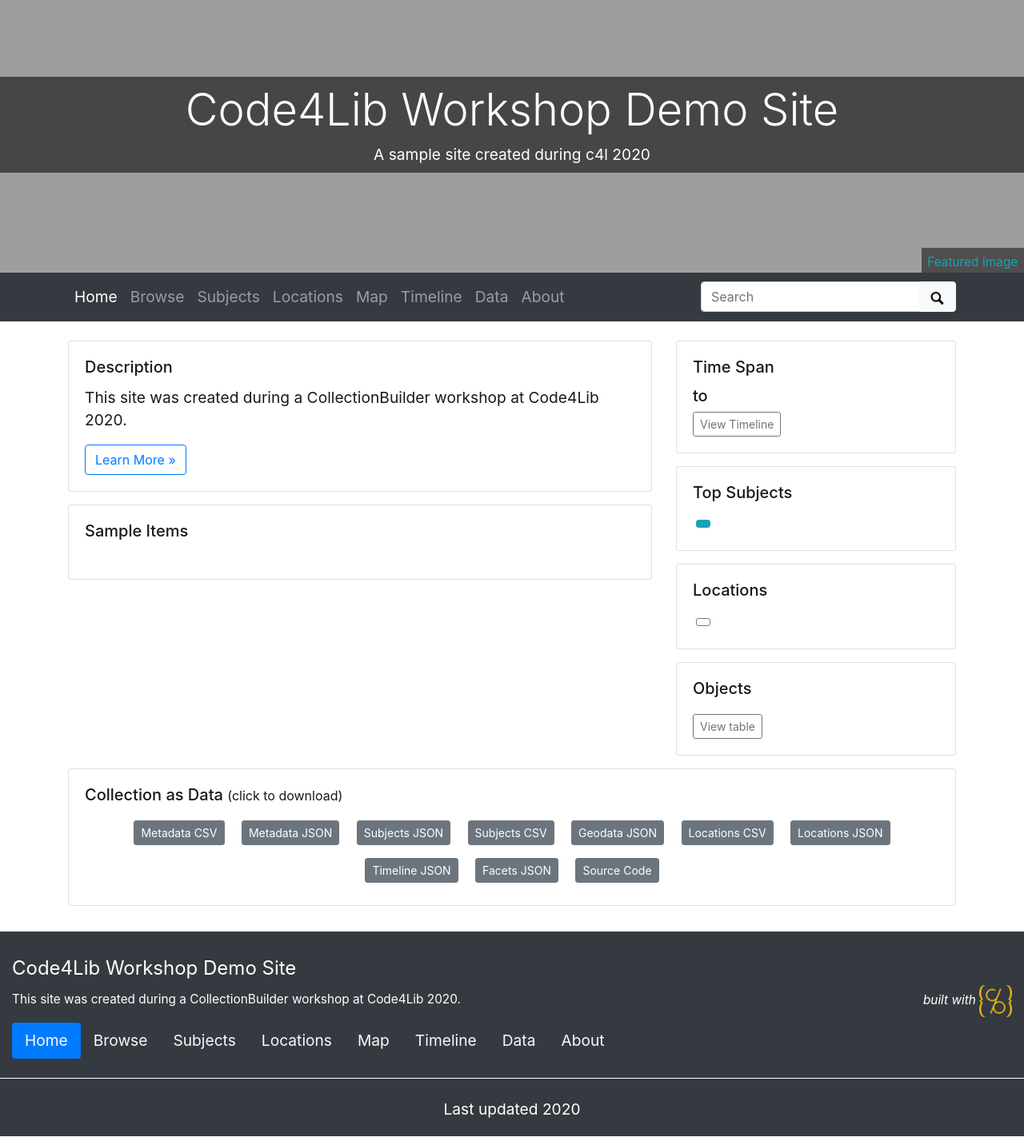
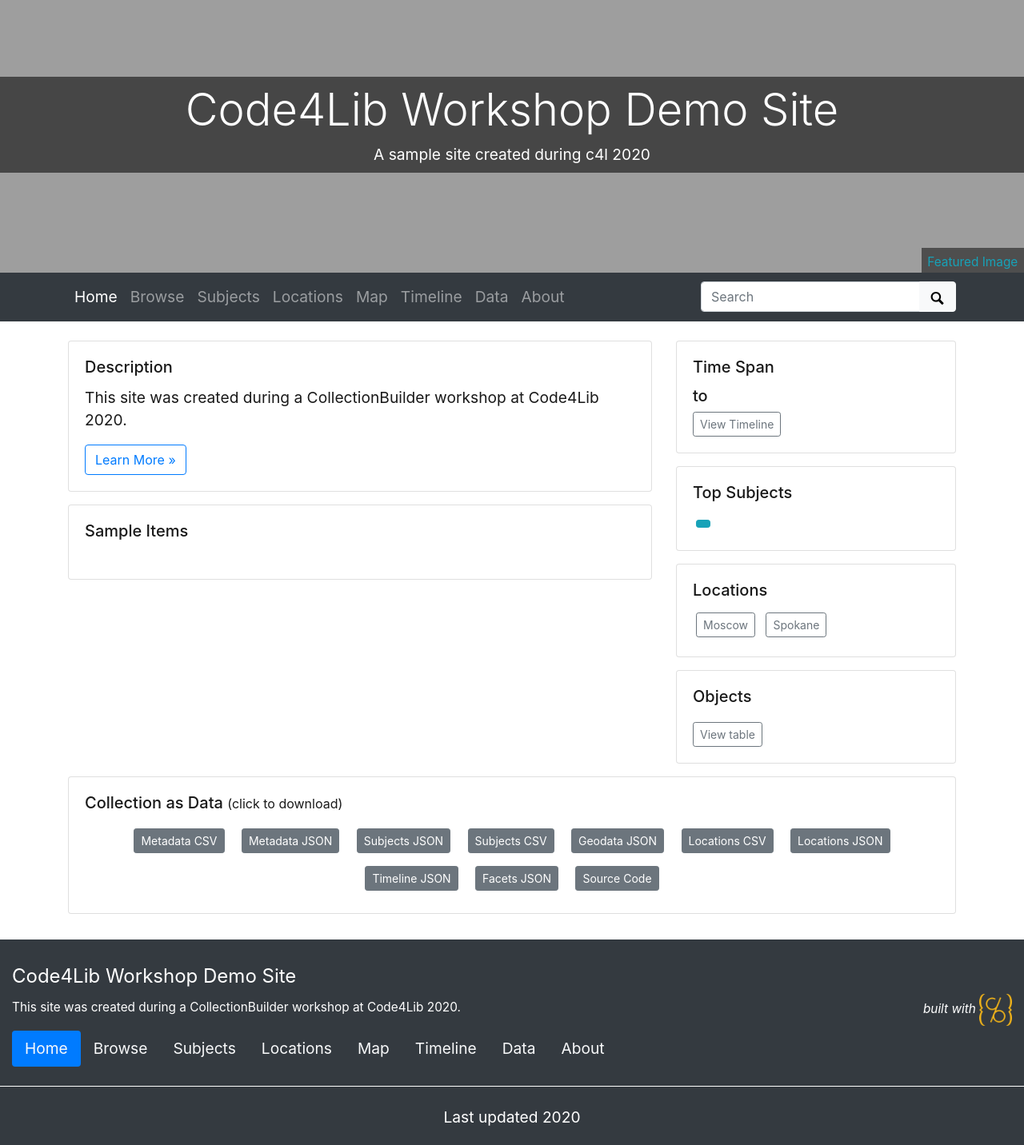
Before and after one commit to cpaynecarp/c4l_CollectionBuilder, a Jekyll site: the page built from index.md, in a window 1280 px wide. Shown: the whole page at 80% size. Built offline with Jekyll 4.4.1, drawn with Linux system fonts in a browser that asks for light colours.

Commit message:
Update home page theming

```diff
--- a/_data/theme.yml
+++ b/_data/theme.yml
@@ -8,19 +8,19 @@
 #
 # featured image is used in home page banner and in meta markup to represent the collection
 # use either an objectid (from an item in this collect), a relative location of an image in this repo, or a full url to an image elsewhere
-featured-image: demo_001
+featured-image: psychiana032
 # optional: add extra padding around collection title for a larger image feature.
 home-title-y-padding: # Default is 8em
 # optional: change position of background image, center, top, bottom
 home-banner-image-position: # Default is center
 # height of the carousel at the bottom of the home page; this is in px, but just enter a number (don't include "px"). Default is 300
-carousel-height: 300
+carousel-height: 500
 # If you'd like to feature specific subjects on the front page, fill in the below with subjects and separate them by semi-colon.
 # Otherwise, leave this blank for automatically generated subjects. For a list of subjects generated by the metadata, see data/subjects.csv
 featured-subjects: # separate by semi-colon(';')
 featured-subjects-max: 5 # set number of top subjects to display if auto generating
 # Same as subjects above. Leave blank for automatically generated locations. Or add locations you'd like to feature. For list see data/places.csv
-featured-locations: # separate by semi-colon(';')
+featured-locations: Moscow;Spokane # separate by semi-colon(';')
 featured-locations-max: 3 # set number of top locations to display if auto generating
 
 ##########
```
